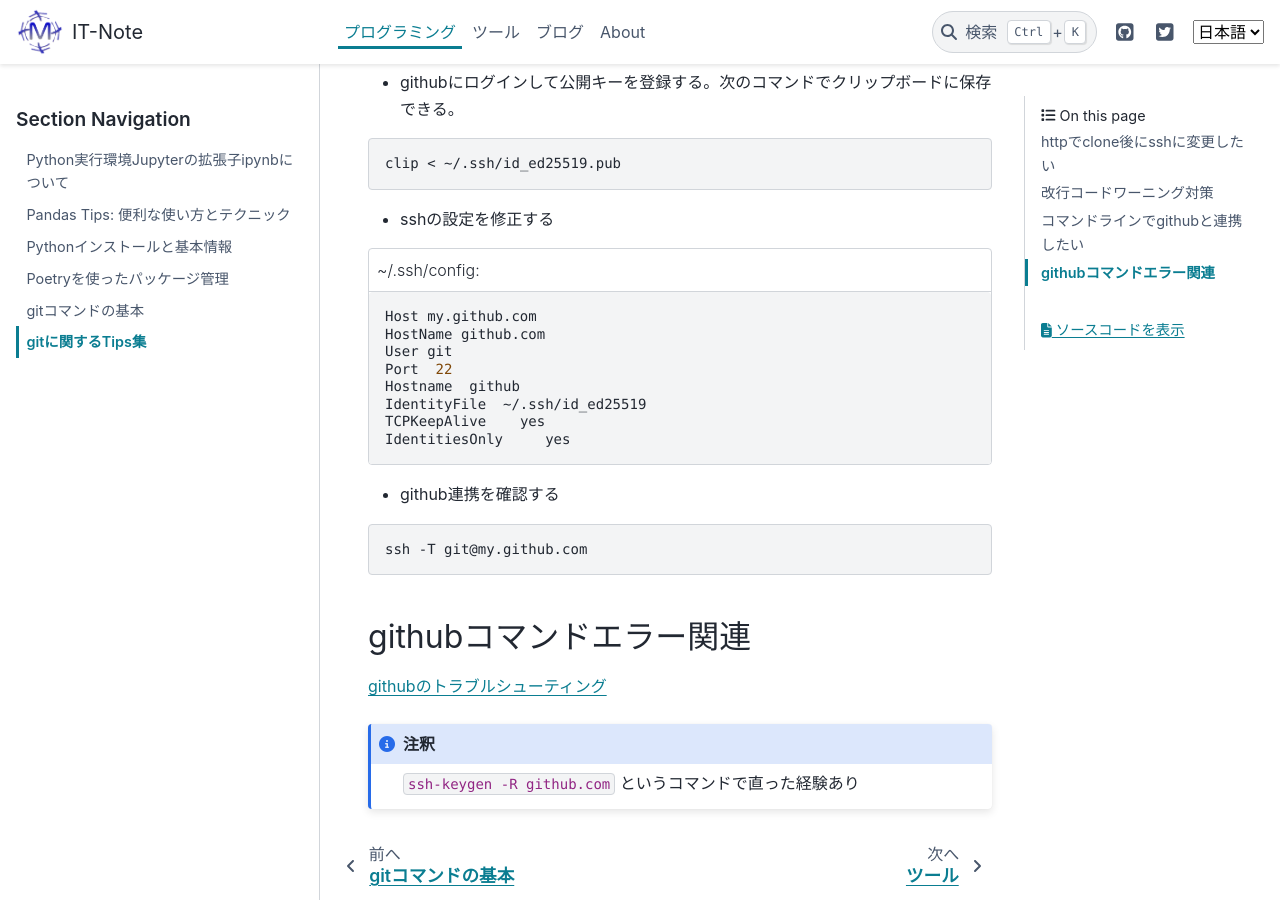
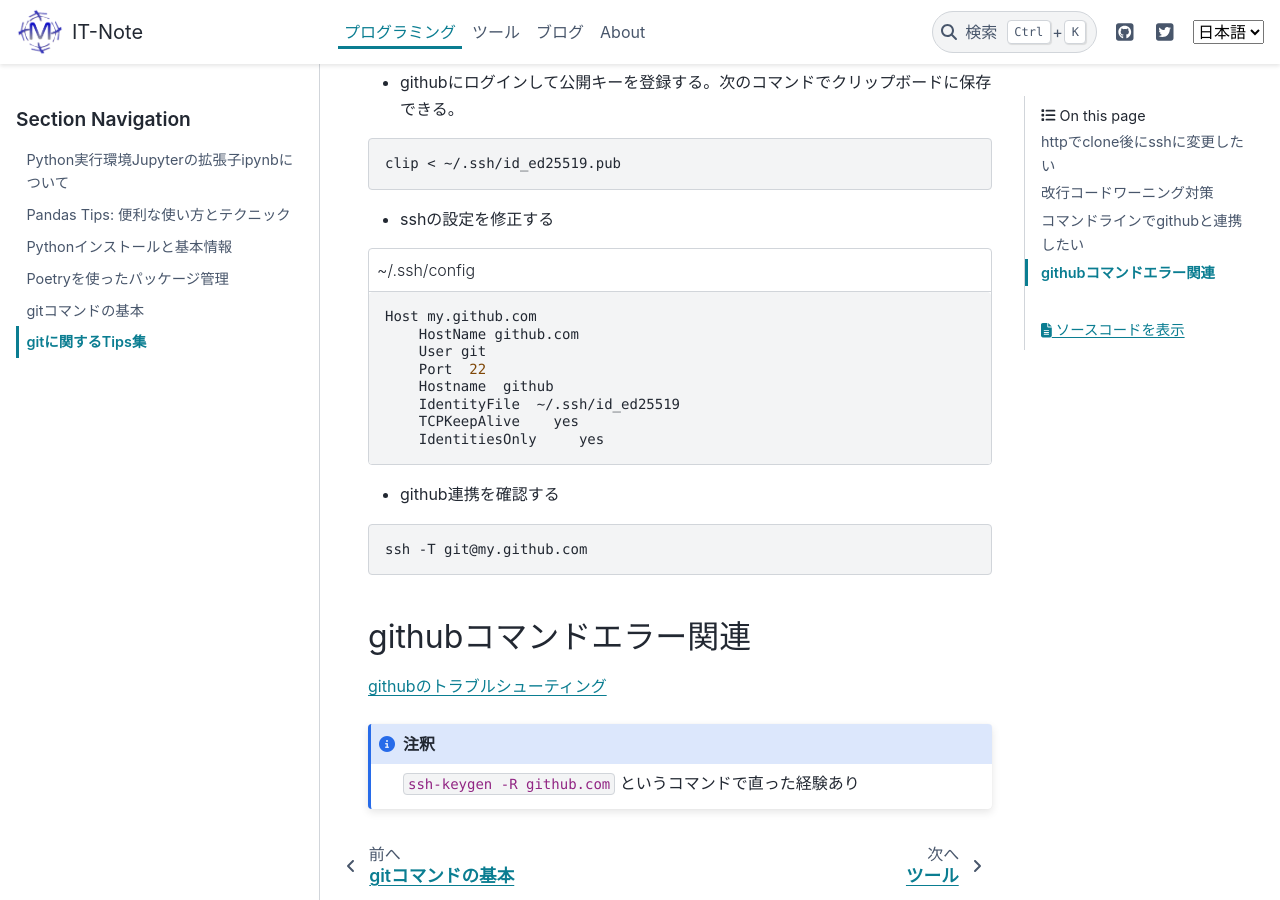
Before and after one commit to mtakagishi/note, a Sphinx documentation site: the page built from docs/programming/git/git_configuration.rst, in a window 1280 px wide and 900 px high, scrolled down 1116 px. Built offline with Sphinx 7.4.7 and the PyData theme 0.15.4, drawn with Linux system fonts in a browser that asks for light colours.

Commit message:
warning対応

```diff
--- a/docs/programming/git/git_configuration.rst
+++ b/docs/programming/git/git_configuration.rst
@@ -47,16 +47,16 @@
 - sshの設定を修正する
 
 .. code-block:: sh
-  :caption: ~/.ssh/config::
+  :caption: ~/.ssh/config
 
   Host my.github.com
-  HostName github.com
-  User git
-  Port  22
-  Hostname  github
-  IdentityFile  ~/.ssh/id_ed25519
-  TCPKeepAlive    yes
-  IdentitiesOnly     yes
+      HostName github.com
+      User git
+      Port  22
+      Hostname  github
+      IdentityFile  ~/.ssh/id_ed25519
+      TCPKeepAlive    yes
+      IdentitiesOnly     yes
 
 - github連携を確認する
 
```
